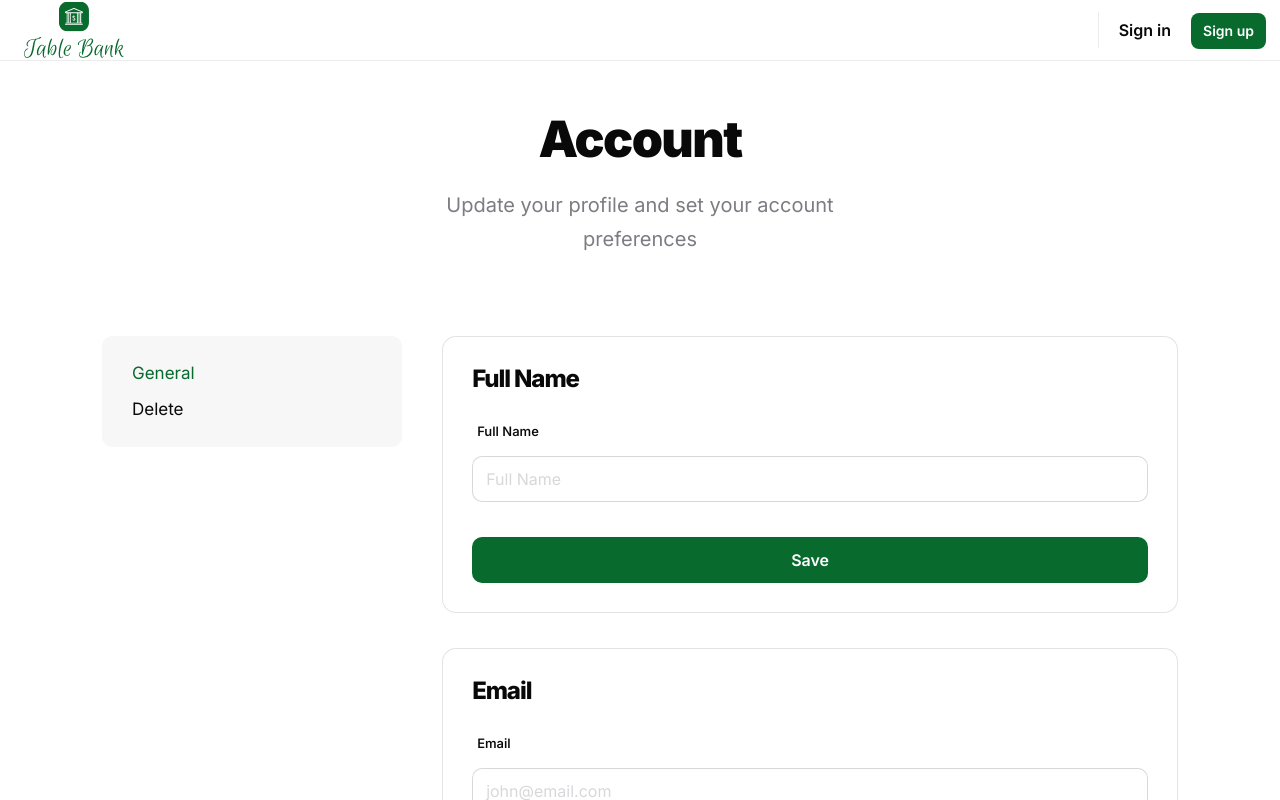
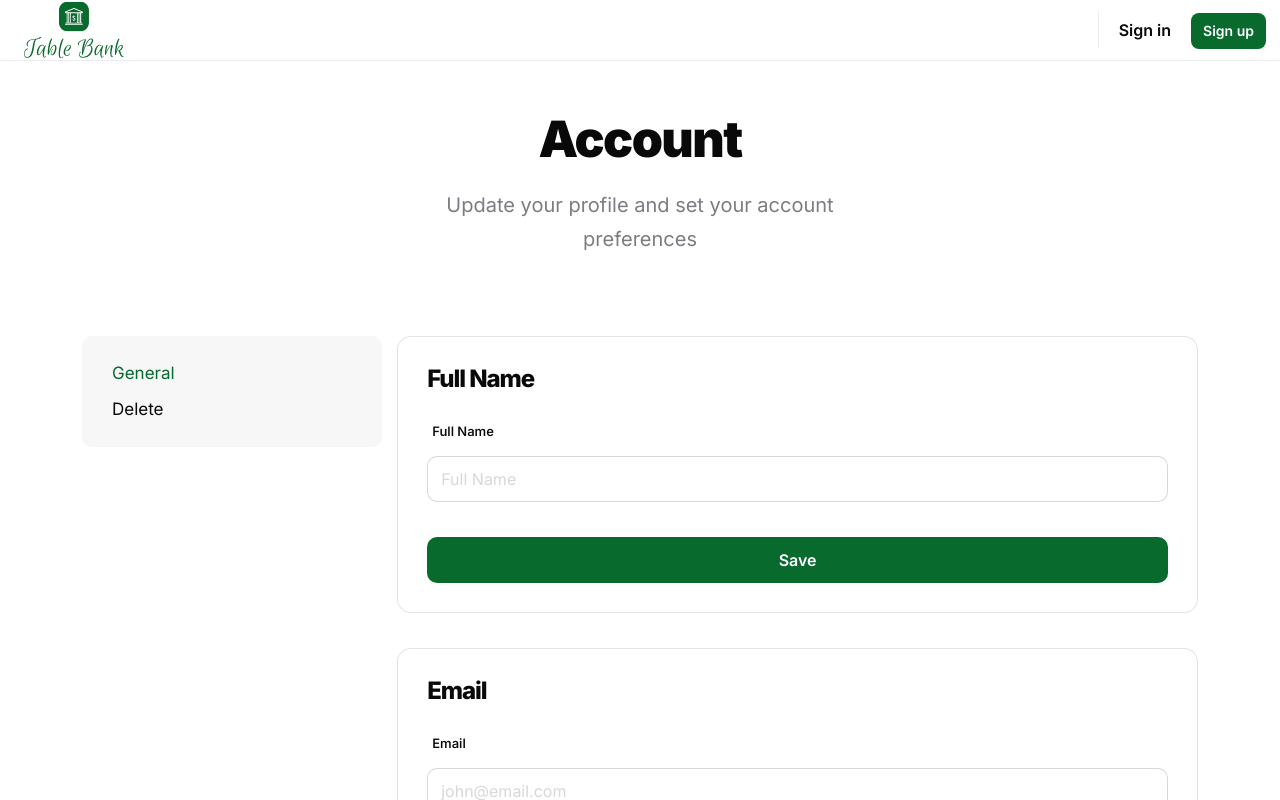
Before and after one commit to hanichris/table_banking, a React (Vite) app in the folder app/frontend/: page / in a window 1280 px wide. Shown: the top 800 px of the page. Built offline with nearby package versions, Linux system fonts and the light colour scheme; no server answers.

Commit message:
Provide spacing between flex-items through the `gap` attribute of the flexbox

```diff
--- a/app/frontend/src/pages/account.css
+++ b/app/frontend/src/pages/account.css
@@ -28,6 +28,7 @@
 @media (min-width: 1024px) {
     .account-content {
         flex-direction: row;
+        gap: 1.5rem;
     }
     .account-content--sidebar {
         flex-basis: 30rem;
@@ -42,7 +43,7 @@
 }
 
 .account-content--sidebar {
-    margin: 2rem;
+    margin: 2rem 0;
 }
 
 .sidebar {
@@ -61,7 +62,7 @@
 }
 
 .account-content--details {
-    margin: 2rem;
+    margin: 2rem 0;
 }
 
 .panel {
@@ -107,3 +108,7 @@ label.account_pwd_label {
     background-color: #e6f0ff;
     color: #0047b3;
 }
+
+.btn.disable {
+    cursor: not-allowed;
+}
```
